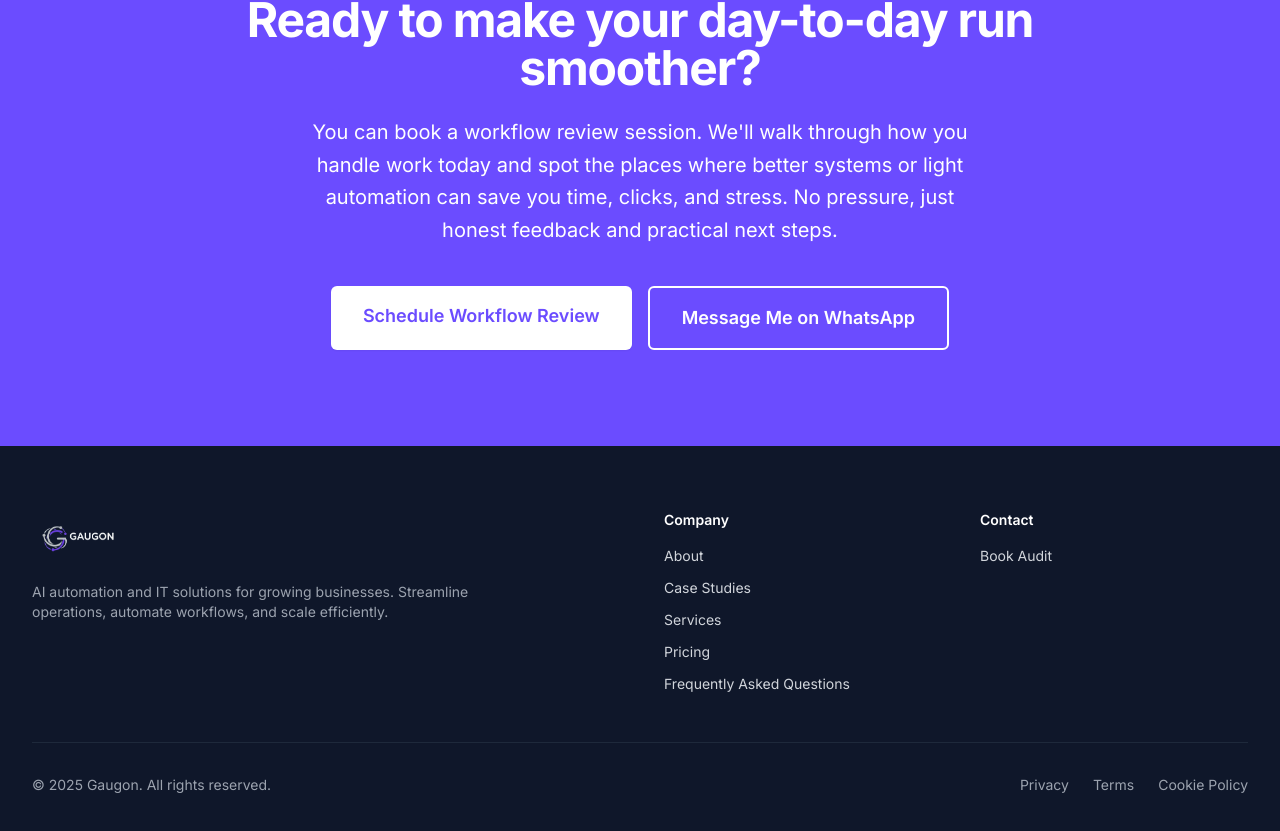
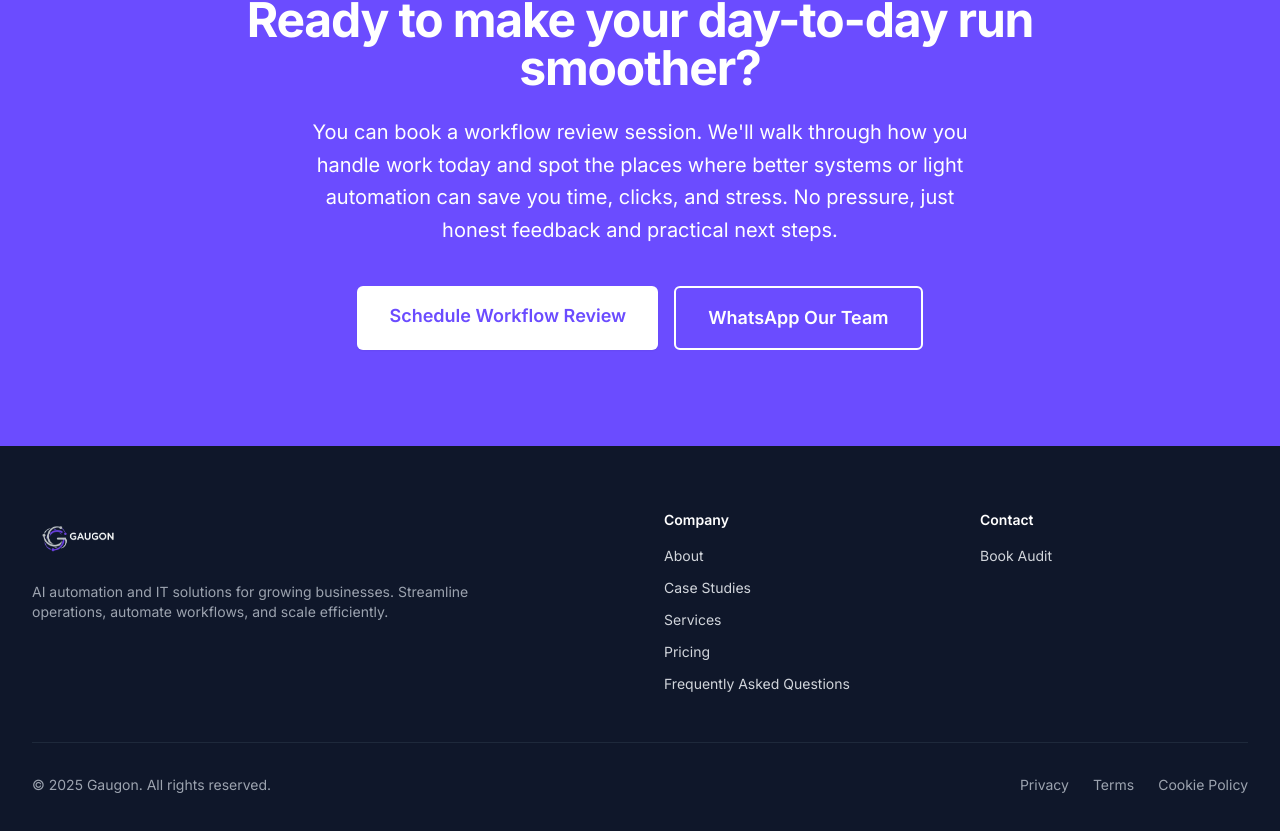
Before and after one commit to ocilab25/gaugon-website, a Next.js app: page / in a window 1280 px wide. Shown: the part 3211-4042 px from the top of the page. Built offline with nearby package versions, Linux system fonts and the light colour scheme.

Commit message:
Update WhatsApp button text to 'WhatsApp Our Team'

```diff
--- a/components/sections/FinalCTA.tsx
+++ b/components/sections/FinalCTA.tsx
@@ -23,7 +23,7 @@ export default function FinalCTA() {
             rel="noopener noreferrer"
             className="border-2 border-white text-white px-8 py-4 rounded-md text-lg font-semibold hover:bg-white/10 transition-colors min-w-[240px]"
           >
-            Message Me on WhatsApp
+            WhatsApp Our Team
           </a>
         </div>
       </div>
```
